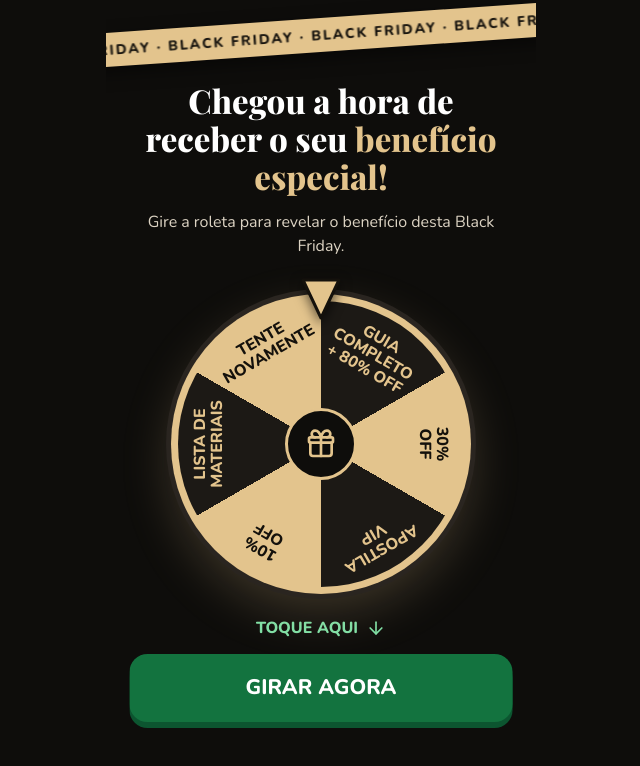
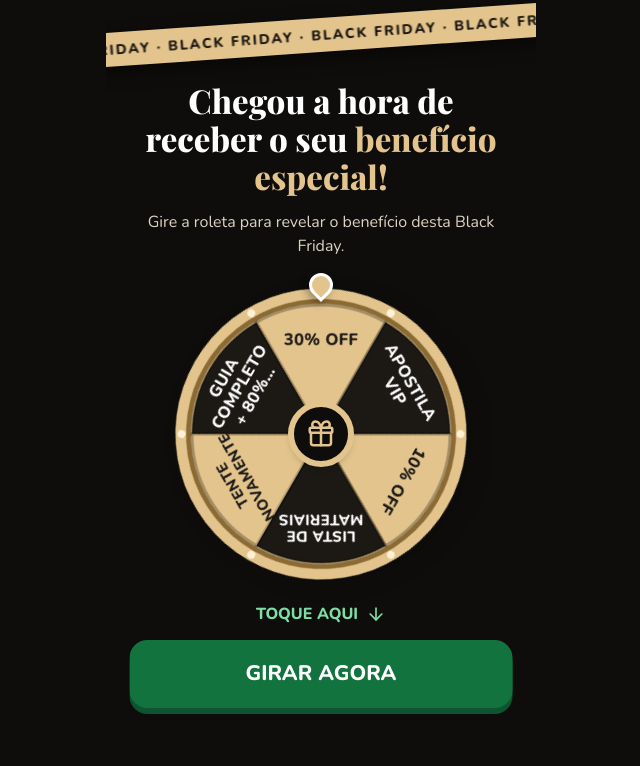
Before and after one commit to ct4agencia/ctfunil, a Next.js app: page /upbf1/roleta in a window 1280 px wide. Shown: the top 766 px of the page, without its empty margins (319-959 px from the left). Built offline with nearby package versions, Linux system fonts and the light colour scheme.

Commit message:
Usa a roleta V2 e a celebração do CTFunil no upbf1

```diff
--- a/src/app/upbf1/BlackFriday.tsx
+++ b/src/app/upbf1/BlackFriday.tsx
@@ -1,13 +1,17 @@
 "use client";
 
-import { useEffect, useRef, useState, type CSSProperties } from "react";
+import { useEffect, useRef, useState, useCallback } from "react";
 import { ArrowDown, ArrowRight, Gift, Lock } from "lucide-react";
+import RoletaInterativa from "@/components/quiz/RoletaInterativa";
+import { fireRouletteConfetti, RouletteCelebration } from "@/components/quiz/RouletteCelebration";
+import { playWin } from "@/lib/quiz/sound";
 import styles from "./black-friday.module.css";
 
 const benefit = "GUIA COMPLETO + 80% OFF 🔥";
 const storageKey = "bf_sonia_roleta_girou_v1";
-const segments = ["GUIA\nCOMPLETO\n+ 80% OFF", "30%\nOFF", "APOSTILA\nVIP", "10%\nOFF", "LISTA DE\nMATERIAIS", "TENTE\nNOVAMENTE"];
-const colors = ["#E3C48D", "#16834A", "#F6F1E7", "#C9A15C", "#E8743B"];
+const segments = ["GUIA COMPLETO + 80% OFF", "30% OFF", "APOSTILA VIP", "10% OFF", "LISTA DE MATERIAIS", "TENTE NOVAMENTE"]
+  .map((label, index) => ({ label, color: index % 2 === 0 ? "#1c1915" : "#e3c48d" }));
+const chrome = { rim: "#e3c48d", rimInner: "#8c6a33", pegColor: "#fff1d4", pointer: "#e3c48d", dark: true };
 
 type CampaignWindow = Window & {
   dataLayer?: Record<string, unknown>[];
@@ -24,33 +28,13 @@ function track(event: string, data: Record<string, string> = {}) {
   } catch {}
 }
 
-function playApplause(audio: AudioContext) {
-  const buffer = audio.createBuffer(1, Math.floor(audio.sampleRate * 0.05), audio.sampleRate);
-  const samples = buffer.getChannelData(0);
-  for (let i = 0; i < samples.length; i++) {
-    samples[i] = (Math.random() * 2 - 1) * (1 - i / samples.length) ** 3;
-  }
-  const volume = audio.createGain();
-  volume.gain.value = 0.22;
-  volume.connect(audio.destination);
-  for (let i = 0; i < 125; i++) {
-    const clap = audio.createBufferSource();
-    clap.buffer = buffer;
-    clap.playbackRate.value = 0.8 + Math.random() * 0.6;
-    clap.connect(volume);
-    clap.start(audio.currentTime + 0.03 + Math.random() * 2.4);
-  }
-}
-
 export default function BlackFriday({ roulette = false, redirectUrl }: { roulette?: boolean; redirectUrl?: string }) {
   const [phase, setPhase] = useState<"idle" | "spinning" | "done">("idle");
-  const [rotation, setRotation] = useState(0);
-  const [duration, setDuration] = useState(0);
+  const [skipAnimation, setSkipAnimation] = useState(false);
   const [celebrate, setCelebrate] = useState(false);
   const [next, setNext] = useState("/upbf1/roleta");
   const dialog = useRef<HTMLDialogElement>(null);
-  const audio = useRef<AudioContext>(null);
-  const timer = useRef<ReturnType<typeof setTimeout>>(null);
+  const effects = useRef<HTMLCanvasElement>(null);
   const viewed = useRef(false);
   const busy = useRef(false);
 
@@ -70,44 +54,37 @@ export default function BlackFriday({ roulette = false, redirectUrl }: { roulett
     try {
       if (localStorage.getItem(storageKey) === "1") {
         busy.current = true;
-        setRotation(330);
+        setSkipAnimation(true);
         setPhase("done");
       }
     } catch {}
   }, [roulette]);
 
   useEffect(() => {
-    if (phase === "done" && !dialog.current?.open) dialog.current?.showModal();
-  }, [phase]);
+    if (phase !== "done" || dialog.current?.open) return;
+    dialog.current?.showModal();
+    if (celebrate && effects.current) void fireRouletteConfetti(effects.current).catch(() => {});
+  }, [phase, celebrate]);
 
-  useEffect(() => () => {
-    if (timer.current) clearTimeout(timer.current);
-    if (audio.current) void audio.current.close().catch(() => {});
+  const finish = useCallback((animate = true) => {
+    setCelebrate(animate);
+    setPhase("done");
+    if (animate) playWin();
+    track("roulette_spin_complete");
+    track("benefit_revealed", { benefit: "GUIA COMPLETO + 80% OFF" });
   }, []);
 
   function spin() {
     if (busy.current) return;
     busy.current = true;
     try { localStorage.setItem(storageKey, "1"); } catch {}
-    const reduced = window.matchMedia("(prefers-reduced-motion: reduce)").matches;
-    if (!reduced && typeof AudioContext !== "undefined") {
-      try {
-        audio.current = new AudioContext();
-        void audio.current.resume().catch(() => {});
-      } catch {}
+    track("roulette_spin_start");
+    if (window.matchMedia("(prefers-reduced-motion: reduce)").matches) {
+      setSkipAnimation(true);
+      finish(false);
+      return;
     }
-    const delay = reduced ? 0 : 5200;
-    setDuration(delay);
-    setRotation((reduced ? 0 : 2160) + 330);
     setPhase("spinning");
-    track("roulette_spin_start");
-    timer.current = setTimeout(() => {
-      setCelebrate(!reduced);
-      setPhase("done");
-      if (audio.current?.state === "running") playApplause(audio.current);
-      track("roulette_spin_complete");
-      track("benefit_revealed", { benefit: "GUIA COMPLETO + 80% OFF" });
-    }, delay + 100);
   }
 
   return (
@@ -138,21 +115,17 @@ export default function BlackFriday({ roulette = false, redirectUrl }: { roulett
           <h1>Chegou a hora de receber o seu <em>benefício especial!</em></h1>
           {phase !== "done" && <p>Gire a roleta para revelar o benefício desta Black Friday.</p>}
           <div className={styles.wheelFrame} aria-hidden="true">
-            <svg className={styles.pointer} viewBox="0 0 44 46"><path d="M4 4h36L22 42z" fill="#E3C48D" stroke="#14110C" strokeWidth="3" strokeLinejoin="round" /></svg>
-            <div className={styles.wheelRim}>
-              <div className={styles.wheel} style={{ transform: `rotate(${rotation}deg)`, transitionDuration: `${duration}ms` }}>
-                {segments.map((label, index) => <div className={styles.segment} key={label} style={{ "--segment": `${index * 60 + 30}deg` } as CSSProperties}><span>{label}</span></div>)}
-              </div>
-              <span className={styles.hub}><Gift size={32} /></span>
-            </div>
+            <RoletaInterativa key={String(skipAnimation)} segments={segments} vencedor={0}
+              girando={phase === "spinning"} onFim={finish} chrome={chrome}
+              hubR={66} hub="#0e0d0b" hubInner="#e3c48d" anguloInicial={skipAnimation ? 0 : -60} />
+            <span className={styles.hubIcon}><Gift size={30} /></span>
           </div>
           {phase === "idle" && <span className={styles.hint} aria-hidden="true">TOQUE AQUI <ArrowDown size={20} /></span>}
           {phase === "done" ? <button className={styles.green} type="button" onClick={() => dialog.current?.showModal()}>VER MEU BENEFÍCIO</button> :
             <button className={styles.green} type="button" disabled={phase === "spinning"} onClick={spin}>{phase === "spinning" ? "GIRANDO…" : "GIRAR AGORA"}</button>}
           <dialog ref={dialog} className={styles.result} aria-labelledby="upbf1-result">
-            {celebrate && <div className={styles.particles} aria-hidden="true">
-              {Array.from({ length: 16 }, (_, i) => <i key={i} style={{ left: `${4 + i * 6}%`, background: colors[i % colors.length], animationDelay: `${i % 5 * 0.12}s` }} />)}
-            </div>}
+            <canvas ref={effects} className={styles.confetti} aria-hidden="true" />
+            <RouletteCelebration />
             <h2 id="upbf1-result">PARABÉNS!!!</h2>
             <p>Seu benefício está liberado.</p>
             <strong>{benefit}</strong>
--- a/src/app/upbf1/black-friday.module.css
+++ b/src/app/upbf1/black-friday.module.css
@@ -24,14 +24,8 @@
 .note { margin-top: auto; padding-top: 16px; text-align: center; font-size: 15px; color: #bdb3a2; }
 .roulette { display: flex; flex-direction: column; align-items: center; gap: 14px; text-align: center; }
 .roulette p { margin: 0; color: #dcd3c3; }
-.wheelFrame { position: relative; margin: 4px auto 8px; padding-top: 18px; width: min(100%, 300px); }
-.pointer { position: absolute; width: 44px; height: 46px; inset: 0 auto auto 50%; translate: -50%; z-index: 1; filter: drop-shadow(0 4px 6px #0009); }
-.wheelRim { position: relative; aspect-ratio: 1; border-radius: 50%; padding: 7px; background: #e3c48d; box-shadow: 0 0 0 5px #2a2520, 0 18px 50px #e3c48d38; }
-.wheel { position: relative; width: 100%; height: 100%; overflow: hidden; border-radius: 50%; background: repeating-conic-gradient(#1c1915 0 60deg, #e3c48d 60deg 120deg); transition-property: transform; transition-timing-function: cubic-bezier(.15,.7,.1,1); }
-.segment { position: absolute; inset: 0; transform: rotate(var(--segment)); color: #e3c48d; }
-.segment:nth-child(even) { color: #14110c; }
-.segment span { display: block; width: max-content; margin: 5% auto 0; font-size: clamp(11px, 4vw, 16px); font-weight: 800; line-height: 1.05; white-space: pre-line; }
-.hub { position: absolute; inset: 50% auto auto 50%; translate: -50% -50%; display: grid; place-items: center; width: 24%; aspect-ratio: 1; border: 3px solid #e3c48d; border-radius: 50%; color: #e3c48d; background: #0e0d0b; }
+.wheelFrame { position: relative; margin: 12px auto 4px; width: min(100%, 300px); }
+.hubIcon { position: absolute; inset: 50% auto auto 50%; translate: -50% -50%; z-index: 21; color: #e3c48d; pointer-events: none; }
 .hint { display: flex; align-items: center; gap: 8px; color: #7fe0a6; font-weight: 800; }
 .green { background: #13733f; color: white; box-shadow: 0 6px #0c5530; animation: pulse 1.35s ease-in-out infinite; }
 .green:hover { background: #16834a; }
@@ -42,9 +36,7 @@
 .result h2 { color: #39ff88; }
 .result strong { padding: 12px; border: 1px solid #e3c48d; border-radius: 14px; background: #1f1c18; font-size: 24px; }
 .close { color: #e3c48d; padding: 7px 14px; cursor: pointer; }
-.particles { position: absolute; inset: 0; overflow: hidden; pointer-events: none; }
-.particles i { position: absolute; top: -20px; width: 8px; height: 13px; animation: fall 2.6s ease-in both; }
+.confetti { position: absolute; inset: 0; width: 100%; height: 100%; pointer-events: none; }
 @keyframes pulse { 50% { transform: scale(1.035); } }
 @keyframes appear { from { opacity: 0; transform: translateY(12px) scale(.96); } }
-@keyframes fall { to { opacity: 0; transform: translateY(480px) rotate(540deg); } }
-@media (prefers-reduced-motion: reduce) { .bannerTrack, .cta, .green, .result[open], .particles i { animation: none; } .wheel { transition: none; } }
+@media (prefers-reduced-motion: reduce) { .bannerTrack, .cta, .green, .result[open] { animation: none; } }
--- /dev/null
+++ b/src/components/quiz/RouletteCelebration.tsx
@@ -0,0 +1,37 @@
+"use client";
+
+import { motion } from "motion/react";
+import { useReducedMotion } from "@/components/referencias/beui/lib/reduced-motion-seguro";
+
+export async function fireRouletteConfetti(canvas?: HTMLCanvasElement) {
+  const { default: confetti } = await import("canvas-confetti");
+  if (canvas && !canvas.isConnected) return;
+  const fire = canvas ? confetti.create(canvas, { resize: true }) : confetti;
+  return fire({ particleCount: 170, spread: 95, origin: { y: 0.4 }, disableForReducedMotion: true });
+}
+
+export function RouletteCelebration({ emoji = "🎉" }: { emoji?: string }) {
+  const reduzMovimento = useReducedMotion();
+  return (
+    <motion.div
+      className="relative mx-auto grid h-14 w-14 place-items-center"
+      initial={reduzMovimento ? false : { scale: 0, rotate: -180 }}
+      animate={{ scale: 1, rotate: 0 }}
+      transition={{ type: "spring", stiffness: 180, damping: 12, delay: 0.1 }}
+    >
+      {!reduzMovimento && [0, 0.6].map((atraso, i) => (
+        <motion.span
+          key={i} aria-hidden className="absolute inset-0 rounded-full"
+          style={{ background: "rgba(255,255,255,.55)" }}
+          animate={{ scale: [1, i ? 1.6 : 1.4, 1], opacity: [i ? 0.3 : 0.45, 0, i ? 0.3 : 0.45] }}
+          transition={{ duration: 2.2, repeat: Infinity, ease: "easeInOut", delay: atraso }}
+        />
+      ))}
+      <motion.span
+        className="relative text-4xl leading-none"
+        animate={reduzMovimento ? {} : { scale: [1, 1.12, 1], rotateZ: [0, -5, 5, 0] }}
+        transition={{ duration: 2.5, repeat: Infinity, repeatDelay: 1.5 }}
+      >{emoji}</motion.span>
+    </motion.div>
+  );
+}
```
Also changed, not shown: src/components/quiz/steps.tsx (+3 -23 lines).
